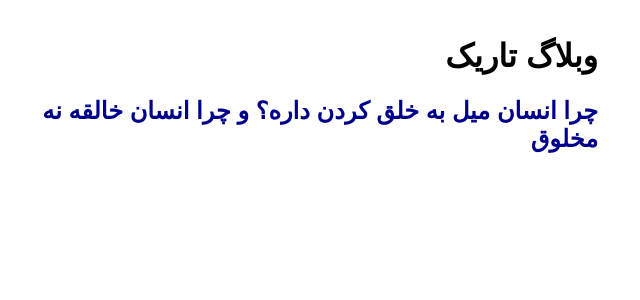
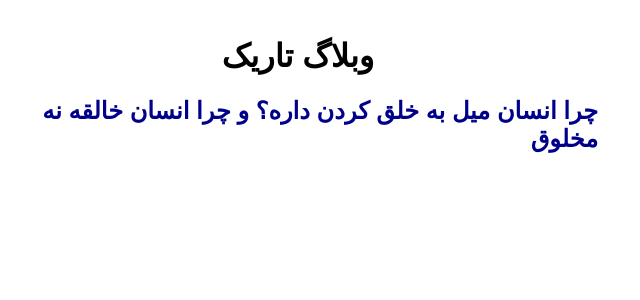
Before and after one commit to darkblog/darkblog.github.io, a Jekyll site: the page built from index.html, in a window 1280 px wide. Shown: the top 300 px of the page, without its empty margins (429-1069 px from the left). Built offline with Jekyll 4.4.1, drawn with Linux system fonts in a browser that asks for light colours.

Commit message:
Update index.html

```diff
--- a/index.html
+++ b/index.html
@@ -8,7 +8,7 @@
 <title>وبلاگ تاریک</title>
 <meta name="description" content="وبلاگ تاریک">
 <meta name="viewport" content="width=device-width">
-<style>body{font-family:sans-serif;margin:auto;padding:1em;max-width:600px}a{text-decoration:none;color:darkblue}</style>
+<style>body{font-family:sans-serif;margin:auto;padding:1em;max-width:600px}a{text-decoration:none;color:darkblue}h1{text-align:center}</style>
 </head>
 <body>
 <h1>وبلاگ تاریک</h1>
```
